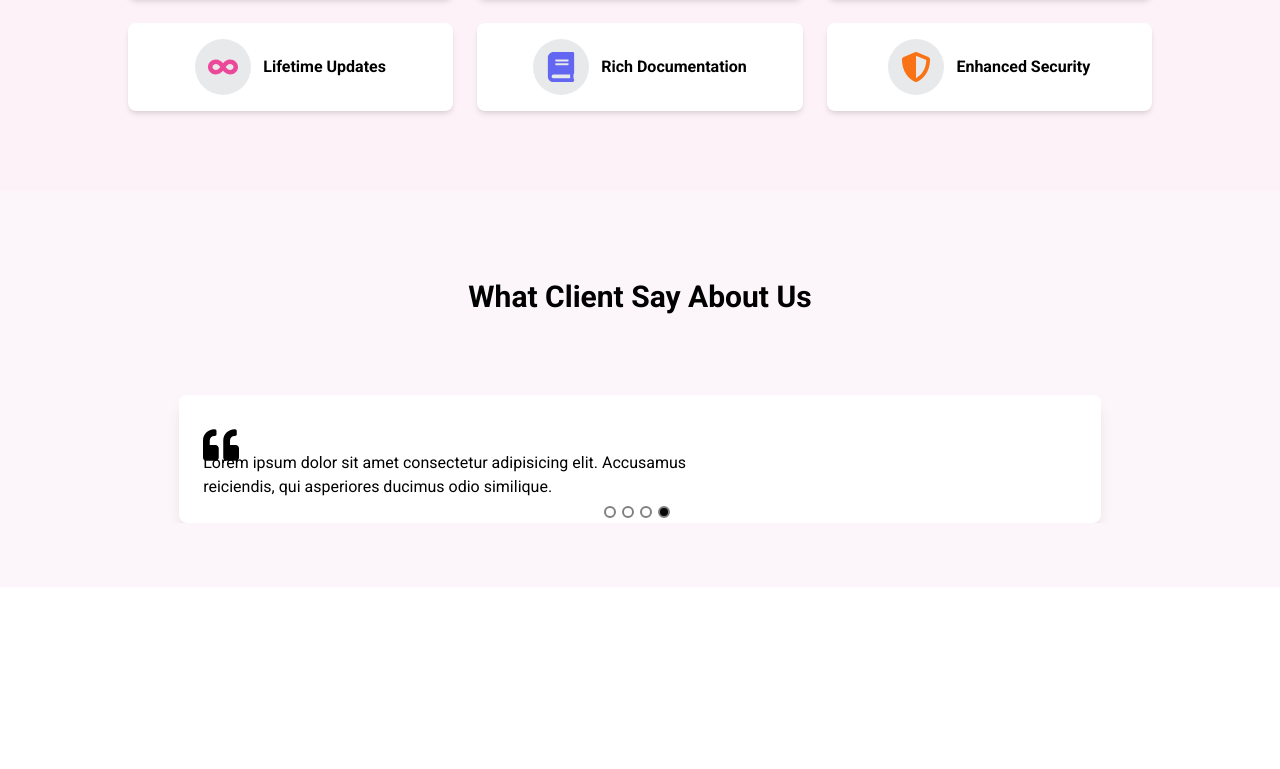
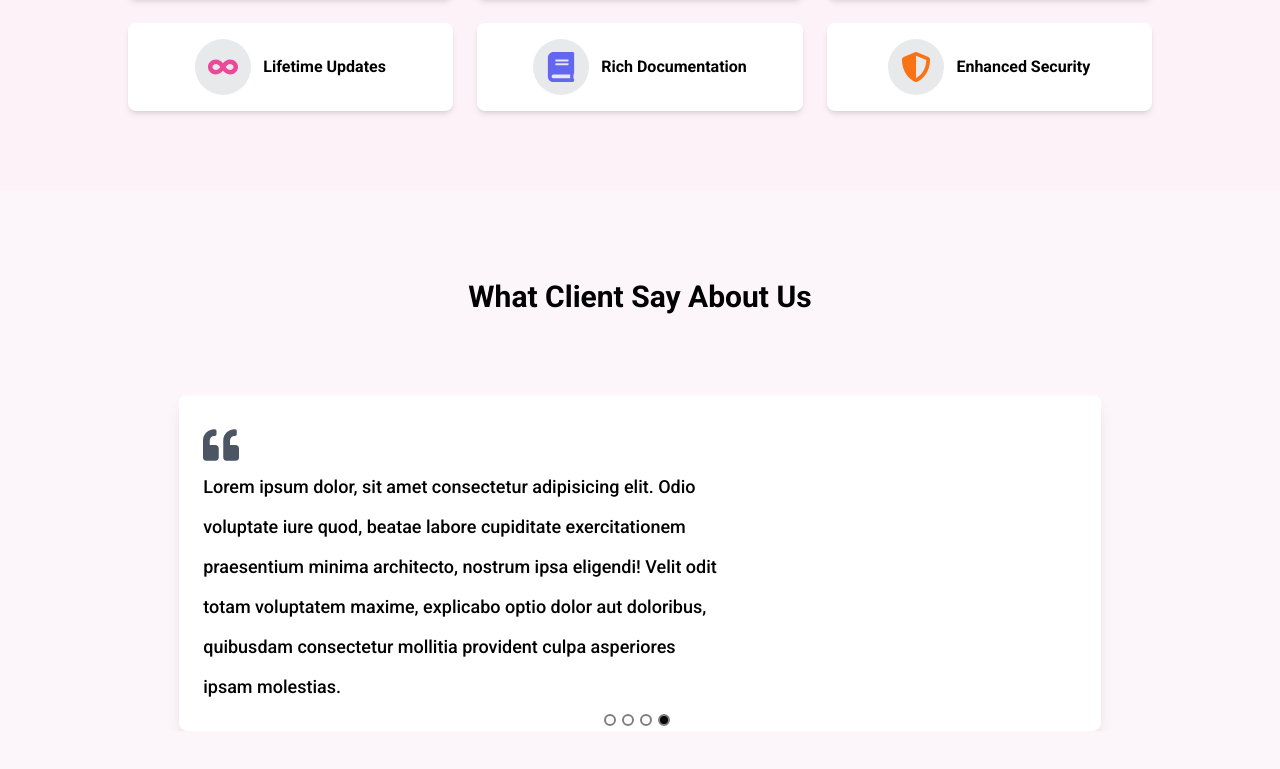
Before and after one commit to moonspark78/TrackP_NextJS, a Next.js app: page / in a window 1280 px wide. Shown: the part 2421-3190 px from the top of the page. Before the commit the page ends 3008 px from the top, so only its background shows below. Built offline with nearby package versions, Linux system fonts and the light colour scheme.

Commit message:
📈working on  the reviewCard  sections  📈

```diff
--- a/components/Home/Review/ReviewCard.tsx
+++ b/components/Home/Review/ReviewCard.tsx
@@ -10,12 +10,15 @@ const ReviewCard = ({name, image}:Props) => {
   return (
     <div className='w-full lg:w-[90%] relative mx-auto p-6 bg-white shadow-lg rounded-lg'>
         <div>
-            <FaQuoteLeft className='w-9 h-9 oppacity-10 absolute top-8'/>
+            <FaQuoteLeft className='w-9 h-9 oppacity-10 absolute text-gray-600 top-8'/>
         </div>
-        <div className='grid grid-cols-1 lg:grid-cols-5 gap-6 items-center'>
+        <div className='grid grid-cols-1 lg:grid-cols-5 gap-6 items-center pt-4'>
             <div className='col-span-3 order-2 lg:order-1'>
-                <p className='mt-8'>Lorem ipsum dolor sit amet consectetur adipisicing elit.
-                    Accusamus reiciendis, qui asperiores ducimus odio similique.</p>
+                <p className='mt-8 text-sm sm:text-base md:text-lg font-medium leading-[1.5rem] sm:leading-[1.8rem]
+                 md:leading-[2.5rem] '>Lorem ipsum dolor, sit amet consectetur adipisicing elit. Odio voluptate iure quod,
+                  beatae labore cupiditate exercitationem praesentium minima architecto, nostrum ipsa eligendi!
+                  Velit odit totam voluptatem maxime,
+                  explicabo optio dolor aut doloribus, quibusdam consectetur mollitia provident culpa asperiores ipsam molestias.</p>
             </div>
         </div>
     </div>
```
